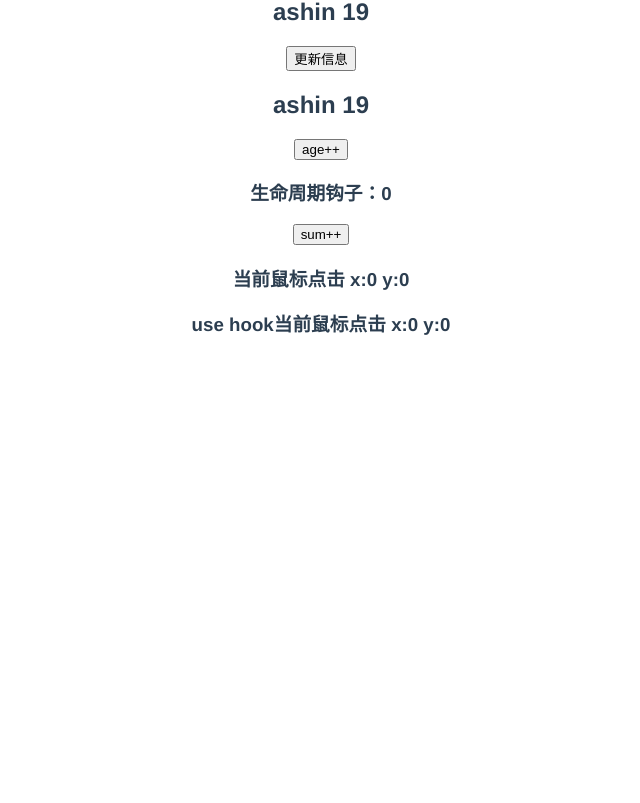
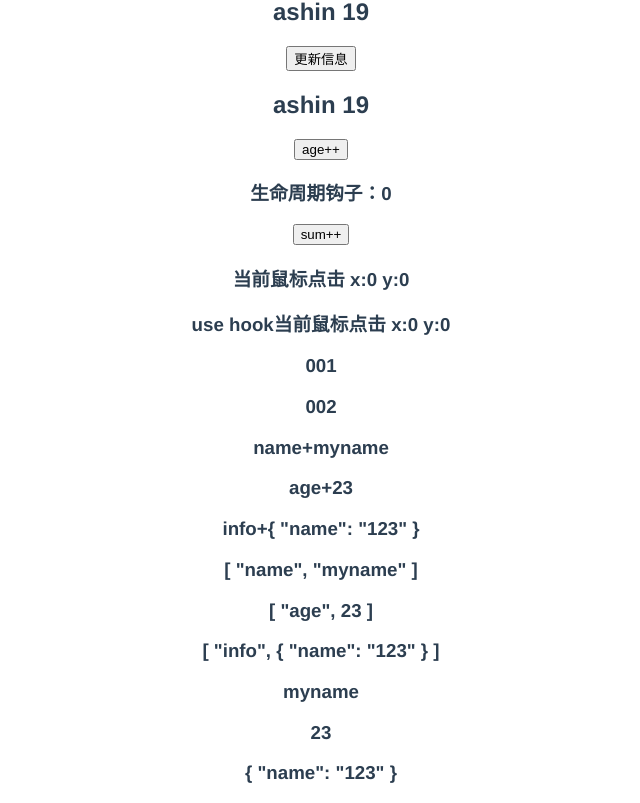
Before and after one commit to xiewenwen/vue3, a Vue app: page / in a window 1280 px wide. Shown: the part 623-1426 px from the top of the page, without its empty margins (319-959 px from the left). Before the commit the page ends 978 px from the top, so only its background shows below. Built offline with nearby package versions, Linux system fonts and the light colour scheme.

Commit message:
map and set

```diff
--- a/src/App.vue
+++ b/src/App.vue
@@ -11,6 +11,7 @@
   <WatchPerson></WatchPerson>
   <LifeCycle v-show="show"></LifeCycle>
   <HookUse></HookUse>
+  <ArrLearn></ArrLearn>
 </template>
 <script>
 // import {h} from 'vue'
@@ -22,6 +23,7 @@ import Count from "./components/Count.vue";
 import WatchPerson from "./components/WatchPerson.vue";
 import LifeCycle from "./components/LifyCycle.vue";
 import HookUse from "./components/HookUse.vue";
+import ArrLearn from "./components/ArrLearn.vue"
 export default {
   name: "App",
   components: {
@@ -31,6 +33,7 @@ export default {
     WatchPerson,
     LifeCycle,
     HookUse,
+    ArrLearn
   },
   data() {
     return {
--- /dev/null
+++ b/src/components/ArrLearn.vue
@@ -0,0 +1,75 @@
+<template>
+  <div>
+      <!-- 遍历set -->
+      <h3 v-for=" item in mySet" :key="item">{{item}}</h3>
+
+      <!-- map遍历key 读取key值 !!!模板中读取的可以通过myMap.get(key)的方式 获取value值-->
+      <h3 v-for="key of myMap.keys()" :key="key">{{key}}+{{myMap.get(key)}}</h3>
+      <!-- map遍历value和key  这种读取方式模板中的value读取的是[ "name", "myname" ]这种新式 -->
+      <h3 v-for="(value,key) of myMap" :key="key">{{value}}</h3>
+      <!-- map遍历value 这种模板中读取的只是value -->
+      <h3 v-for="value of myMap.values()" :key="value">{{value}}</h3>
+  </div>
+</template>
+
+<script>
+export default {
+    name:'ArrLearn',
+    setup(){
+        //声明set
+        let mySet=new Set();
+        mySet.add("001");
+        mySet.add("002");
+
+        //声明map
+        let myMap=new Map();
+        myMap.set("name","myname");
+        myMap.set("age",23);
+        myMap.set("info",{"name":"123"})
+
+
+       return {
+           mySet,
+           myMap
+       }
+    },
+    mounted(){
+        console.log("set learn page")
+        //打印set的长度
+        console.log(this.mySet.size)
+        //判断数组中是否包含某个值
+        console.log(this.mySet.has("003"))
+        //遍历set下的元素
+        for(let item of this.mySet){
+            console.log(item)
+        }
+
+        //使用 Array.from 转换Set为Array
+        let arr=Array.from(this.mySet)
+        console.log(arr)
+        //解构set里面的值 直接填充到数组
+        console.log([...this.mySet]);
+        //====================================
+        //get通过key获取value
+        console.log(this.myMap.get("info"));
+        //遍历map的键值
+        for(let[key,value] of this.myMap){
+            console.log(key + " = " + value);
+        }
+        //map和数组的关系
+        //map可转换成二维数组!!!!  打印二维数组Array.from方式
+        console.log(Array.from(this.myMap));
+        //转化数组 ...运算符方式
+        console.log([...this.myMap]);
+        //迭代器只取键或值 用值单独组一个数组
+        let keyarr=Array.from(this.myMap.keys());
+        console.log(keyarr);
+
+
+    }
+}
+</script>
+
+<style>
+
+</style>
```
